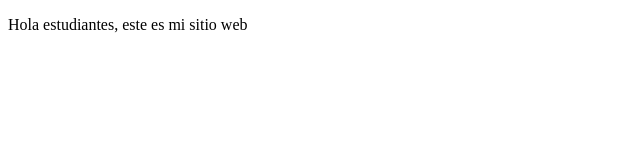
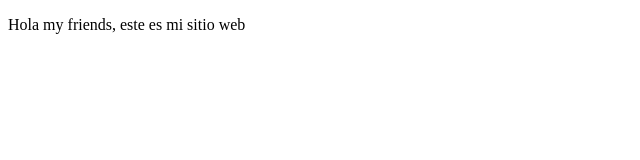
Before and after one commit to nico961009/ProyectoDemoCursoPrework, a plain HTML site: page index.html in a window 1280 px wide. Shown: the full height of the page, 0-640 px from the left. Drawn offline with Linux system fonts and the light colour scheme.

Commit message:
cambios agregamos sitios

```diff
--- a/index.html
+++ b/index.html
@@ -6,6 +6,6 @@
     <title>Hola mundo</title>
 </head>
 <body>
-  <p>Hola estudiantes, este es mi sitio web</p>
+  <p>Hola my friends, este es mi sitio web</p>
 </body>
 </html>
```
